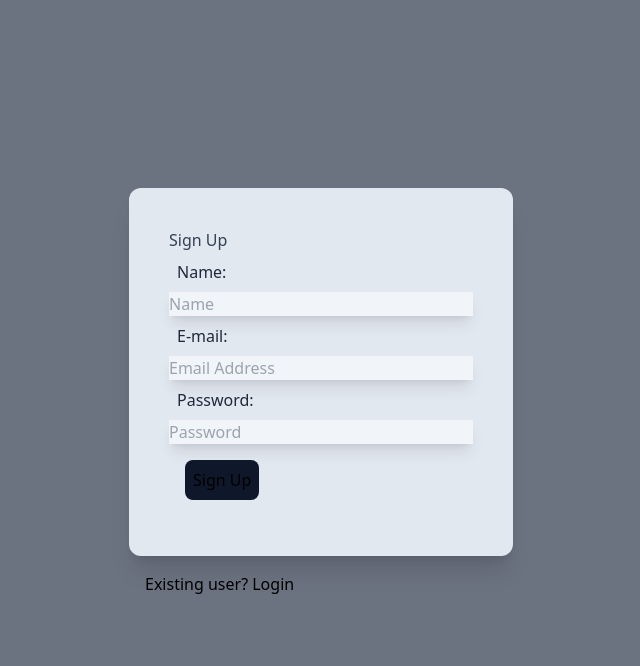
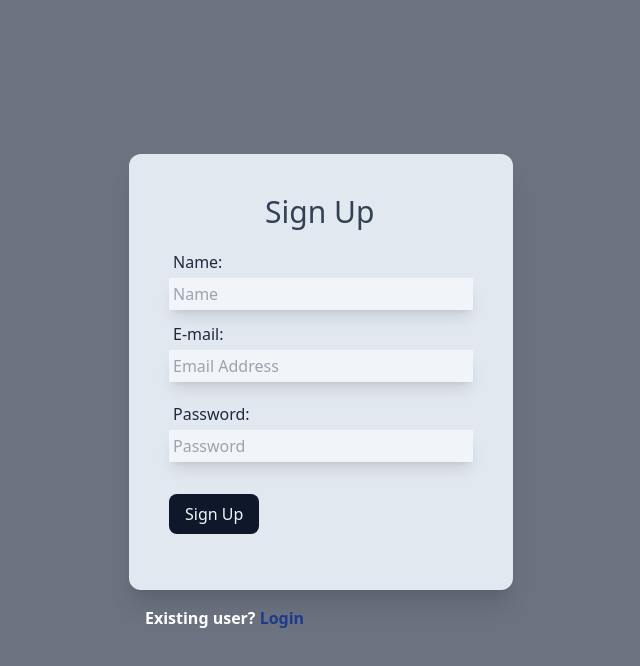
Before and after one commit to pranavvraja/react-login, a React (Vite) app: page /signup in a window 1280 px wide. Shown: the top 666 px of the page, without its empty margins (319-959 px from the left). Built offline with nearby package versions, Linux system fonts and the light colour scheme.

Commit message:
design changes in login and signup

```diff
--- a/src/components/login.jsx
+++ b/src/components/login.jsx
@@ -28,13 +28,15 @@ const login = () => {
     <>
       <main>
         <div className="w-96 p-8 text-1xl justify-center flex flex-col items-start bg-slate-200 border-spacing-3 h-80 rounded-xl shadow-xl ">
-          <h1 className="text-3xl text-slate-700 items-center px-28">Login</h1>
-          <form>
-            <label htmlFor="email" className="text-slate-800 p-2">
+          <h1 className="text-3xl text-slate-700 items-center px-28 pt-8">
+            Login
+          </h1>
+          <form className="p-4">
+            <label htmlFor="email" className="text-slate-800 p-1">
               E-mail:
             </label>
             <input
-              className="w-full bg-slate-100 shadow-lg text-slate-900"
+              className="w-full bg-slate-100 shadow-lg text-slate-900 p-1 mb-4"
               type="email"
               id="email"
               name="email"
@@ -43,11 +45,11 @@ const login = () => {
               onChange={(e) => setEmail(e.target.value)}
             ></input>
 
-            <label htmlFor="password" className="text-slate-800 p-2">
+            <label htmlFor="password" className="text-slate-800 p-1 ">
               Password:
             </label>
             <input
-              className="w-full bg-slate-100 shadow-lg text-slate-900"
+              className="w-full bg-slate-100 shadow-lg text-slate-900 p-1 mb-2"
               type="password"
               name="password"
               id="password"
--- a/src/components/signup.jsx
+++ b/src/components/signup.jsx
@@ -32,23 +32,25 @@ const signup = () => {
     <main>
       <section>
         <div className="w-96 h-auto p-10 text-1xl justify-center flex flex-col items-start bg-slate-200 border-spacing-3 rounded-xl shadow-xl ">
-          <h1 className="text-slate-700 items-center">Sign Up</h1>
-          <label htmlFor="name" className="text-slate-800 p-2">
+          <h1 className="text-3xl text-slate-700 items-center px-24 pb-4">
+            Sign Up
+          </h1>
+          <label htmlFor="name" className="text-slate-800 p-1">
             Name:
           </label>
 
           <input
-            className="w-full bg-slate-100 shadow-lg text-slate-900"
+            className="w-full bg-slate-100 shadow-lg text-slate-900 p-1 mb-2"
             type="text"
             label="name"
             placeholder="Name"
             required
           ></input>
-          <label htmlFor="email" className="text-slate-800 p-2">
+          <label htmlFor="email" className="text-slate-800 p-1">
             E-mail:
           </label>
           <input
-            className="w-full bg-slate-100 shadow-lg text-slate-900"
+            className="w-full bg-slate-100 shadow-lg text-slate-900 p-1 mb-4"
             type="text"
             label="Email"
             value={email}
@@ -56,11 +58,11 @@ const signup = () => {
             required
             placeholder="Email Address"
           ></input>
-          <label htmlFor="password" className="text-slate-800 p-2">
+          <label htmlFor="password" className="text-slate-800 p-1">
             Password:
           </label>
           <input
-            className="w-full bg-slate-100 shadow-lg text-slate-900"
+            className="w-full bg-slate-100 shadow-lg text-slate-900 p-1 mb-4"
             type="password"
             label="password"
             value={password}
@@ -69,16 +71,20 @@ const signup = () => {
             placeholder="Password"
           ></input>
           <button
-            className="text-1xl bg-slate-900 rounded-lg p-2 m-4"
+            className="text-1xl text-slate-100 bg-slate-900 rounded-lg px-4 py-2 my-4"
             type="submit"
             onClick={onSubmit}
           >
             Sign Up
           </button>
         </div>
-        <div className="p-4">
+
+        <div className="p-4 text-white font-semibold">
           <p>
-            Existing user? <a href="/">Login</a>
+            Existing user?{" "}
+            <a href="/" className="text-blue-900">
+              Login
+            </a>
           </p>
         </div>
       </section>
```
